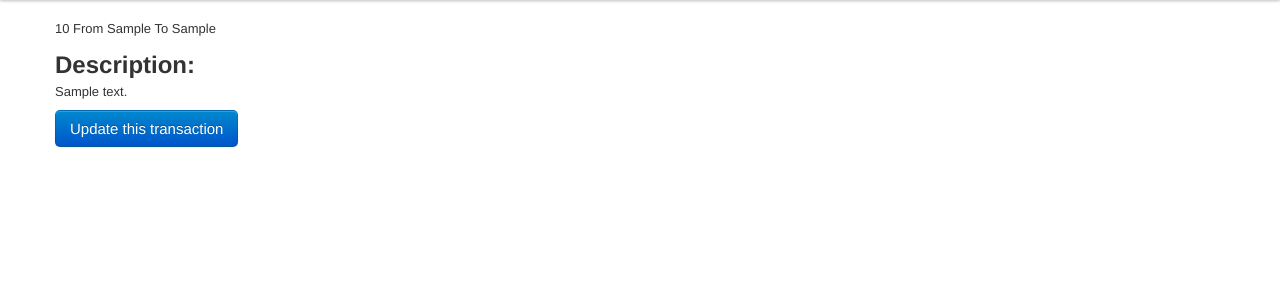
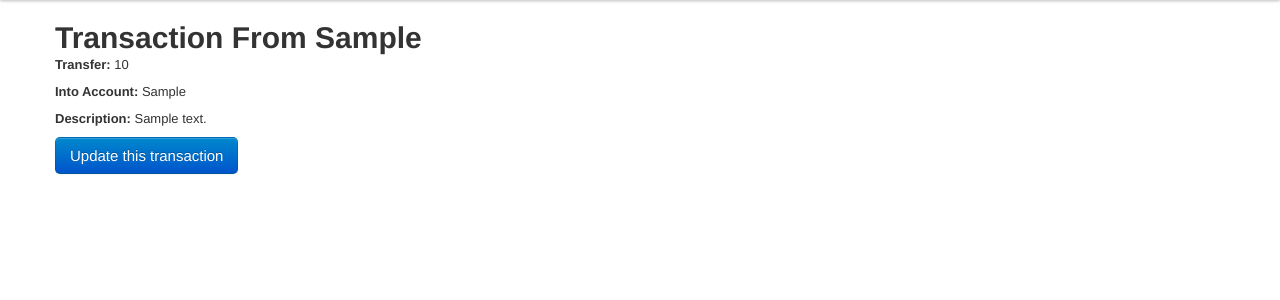
Before and after one commit to acm-uiuc/treasure-chest, a Django app: template treasureapp/templates/transactions/detail.html in a window 1280 px wide. Shown: the part 40-340 px from the top of the page. Run offline with Django 3.2, Linux system fonts and the light colour scheme; the template is opened without the code that fills it: most values are stand-ins (such as "Sample title", 1, 10 or a date in 2020).

Commit message:
Making the transaction detail page presentable.
Far from pretty, but it no longer looks like absoloute crap. I need to
make the site a lot cleaner overall, now that the backend stuff is
pretty well covered.

```diff
--- a/treasureapp/templates/transactions/detail.html
+++ b/treasureapp/templates/transactions/detail.html
@@ -4,20 +4,23 @@
 
 {% block content %}
 
+<h1>Transaction From {{ transaction.from_acct }}</h1>
+
 <p>
-{{ transaction.amount }} From {{ transaction.from_acct }} To {{ transaction.to_acct }}
+<strong>Transfer:</strong> {{ transaction.amount }}
+</p>
+
+<p>
+<strong>Into Account:</strong> {{ transaction.to_acct }}
 </p>
 
 {% if transaction.description %}
-<h2>Description:</h2>
-
 <p>
-{{ transaction.description }}
+<strong>Description:</strong> {{ transaction.description }}
 </p>
-
 {% endif %}
 
-<!-- Controls to make a new account -->
+</p>
 
 <p>
 <a href="{% url transaction_update transaction.pk %}" class="btn btn-primary btn-large">
```
